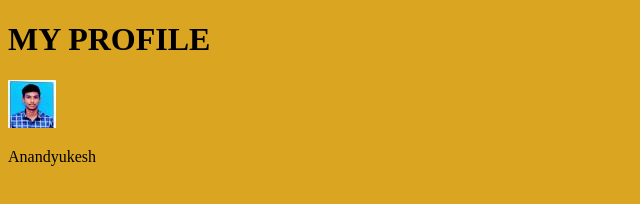
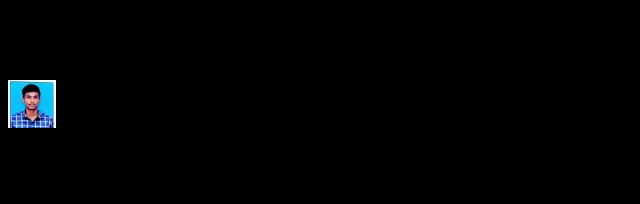
Before and after one commit to ANANDYUKESH/demo, a plain HTML site: page index.html in a window 1280 px wide. Shown: the whole page, without its empty margins (0-640 px from the left). Drawn offline with Linux system fonts and the light colour scheme; files that its build step writes are made by us from their sources.

Commit message:
index.css

```diff
--- a/index.css
+++ b/index.css
@@ -1,3 +1,3 @@
 body{
-    background-color:goldenrod  ;
+    background-color:black ;
 }
```
